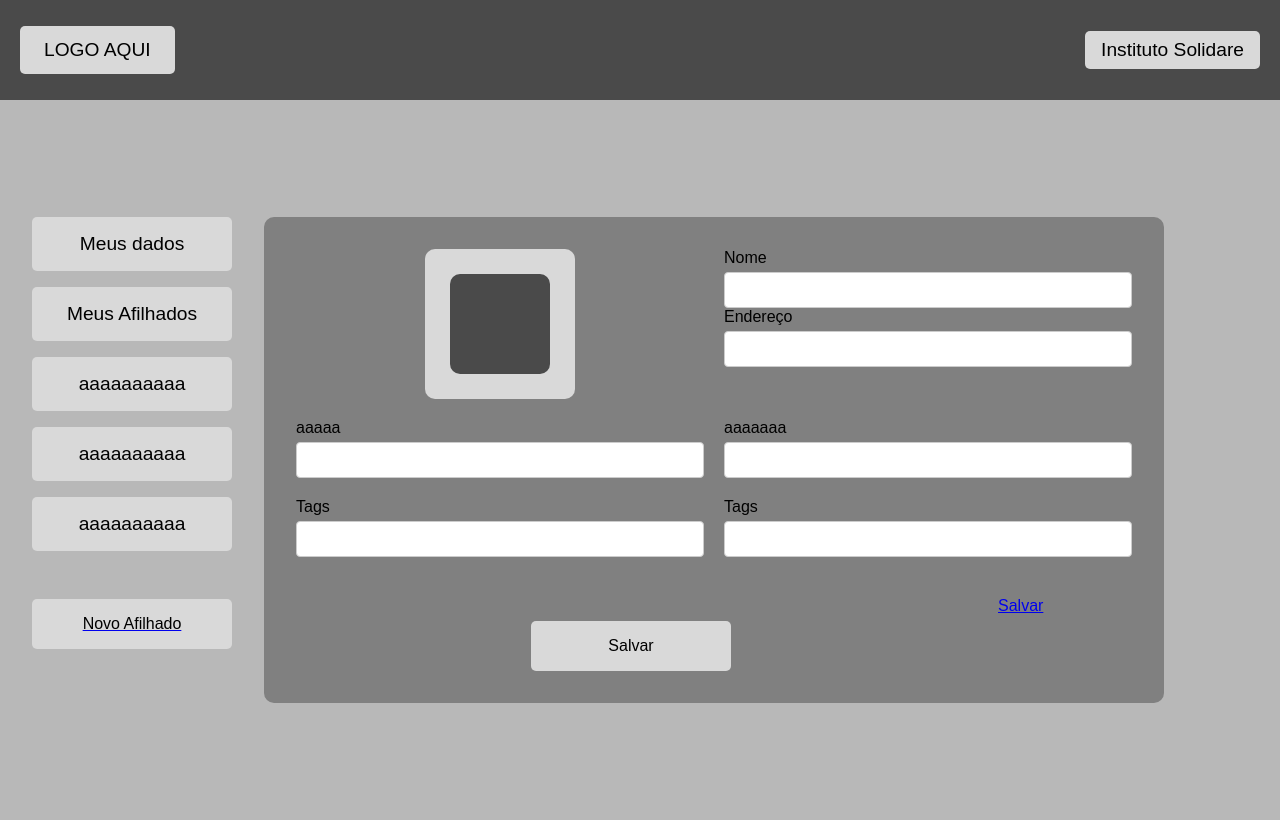
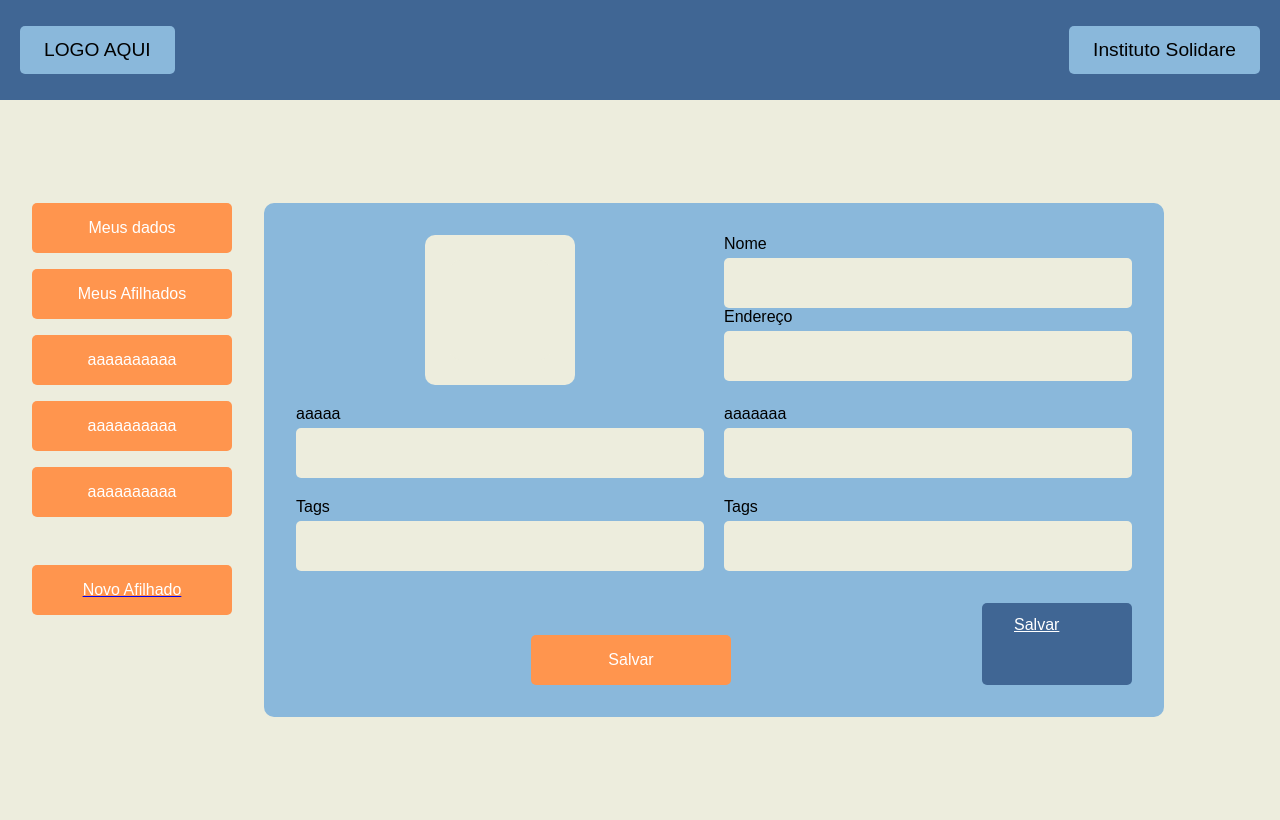
Before and after one commit to avelinoandre/InstitutoSolidare, a Django app: page /novo-afiliado in a window 1280 px wide. Run offline with Django 5.2, Linux system fonts and the light colour scheme.

Commit message:
Adicionando a paleta de cores no css

```diff
--- a/institutoSolidare/static/styles/style.css
+++ b/institutoSolidare/static/styles/style.css
@@ -5,7 +5,7 @@
 }
 
 body {
-    background-color: #B8B8B8;
+    background-color: #EDEDDD;
     font-family: Arial, sans-serif;
     min-height: 100vh;
 }
@@ -512,3 +512,157 @@ button {
     width: 100%;
     height: 100%;
   }
+
+header {
+    background-color: #406694;
+    padding: 2rem;
+    display: flex;
+    justify-content: space-between;
+    align-items: center;
+    position: relative;
+    height: 100px;
+}
+
+.logo,
+.institute-name {
+    background-color: #8AB8DB;
+    padding: 0.8rem 1.5rem;
+    border-radius: 5px;
+    font-size: 1.2rem;
+    position: absolute;
+}
+
+.logo {
+    left: 20px;
+}
+
+.institute-name {
+    right: 20px;
+}
+
+.login-title {
+    color: #406694;
+    text-align: center;
+    margin-bottom: 2rem;
+    font-size: 2rem;
+}
+
+.login-container,
+.admin-container,
+.register-container,
+.success-container,
+.children-grid,
+.afilhado-content {
+    background-color: #8AB8DB;
+    padding: 2rem;
+    border-radius: 10px;
+}
+
+.login-input,
+.register-input,
+.combo-select,
+.file-input {
+    padding: 1rem;
+    border: none;
+    border-radius: 5px;
+    background-color: #EDEDDD;
+    font-size: 1rem;
+    width: 100%;
+}
+
+.login-button,
+.submit-btn,
+.admin-btn,
+.success-btn,
+.update-btn,
+.delete-btn {
+    background-color: #FF954E;
+    color: white;
+    padding: 1rem;
+    border: none;
+    border-radius: 5px;
+    font-size: 1rem;
+    cursor: pointer;
+    text-align: center;
+}
+
+.login-button:hover,
+.submit-btn:hover,
+.admin-btn:hover,
+.success-btn:hover {
+    background-color: #e67f2e;
+}
+
+.update-btn {
+    background-color: #406694;
+}
+
+.update-btn:hover {
+    background-color: #304c70;
+}
+
+.delete-btn {
+    background-color: #FF4444;
+}
+
+.delete-btn:hover {
+    background-color: #cc0000;
+}
+
+.navigation-buttons {
+    display: flex;
+    justify-content: space-between;
+    width: 100%;
+    max-width: 1200px;
+    padding: 0 2rem;
+    margin-top: 2rem;
+}
+
+.nav-btn {
+    background-color: #406694;
+    color: white;
+    padding: 0.8rem 2rem;
+    border-radius: 5px;
+    font-size: 1rem;
+    border: none;
+    cursor: pointer;
+}
+
+.nav-btn:hover {
+    background-color: #304c70;
+}
+
+button {
+    background-color: #FF954E;
+    border: none;
+    border-radius: 5px;
+    padding: 1rem 2rem;
+    color: white;
+    cursor: pointer;
+    display: flex;
+    flex-direction: column;
+    align-items: center;
+}
+
+.child-name {
+    background-color: #406694;
+    color: white;
+    padding: 0.5rem 1rem;
+    border-radius: 5px;
+    text-align: center;
+    width: 100%;
+    font-weight: bold;
+}
+
+.photo-placeholder,
+.child-photo-container {
+    background-color: #EDEDDD;
+}
+
+.sidebar {
+    display: flex;
+    flex-direction: column;
+    gap: 1rem;
+    min-width: 200px;
+    flex-shrink: 0;
+}
```
